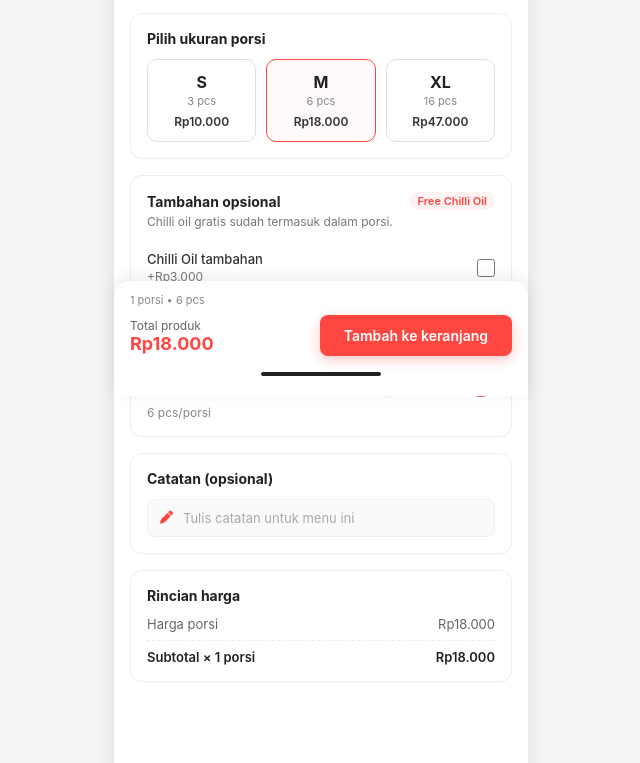
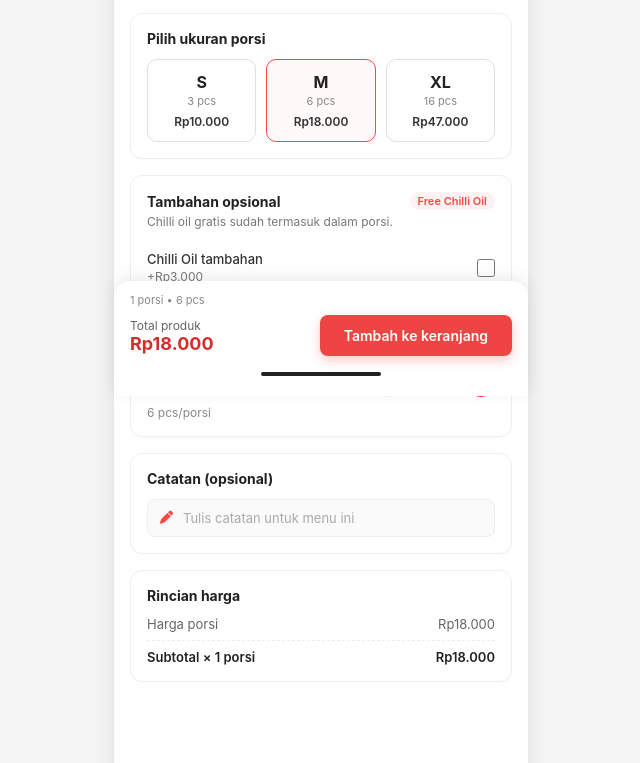
Before and after one commit to Ghibran-nim/self-ordering-system-sabangdoor, a website: page dimsum-mentai-aja.html in a window 1280 px wide. Shown: the part 404-1167 px from the top of the page, without its empty margins (319-959 px from the left). Drawn offline with Linux system fonts and the light colour scheme.

Commit message:
update detail-menu.html and add styling

```diff
--- a/style-detail-menu.css
+++ b/style-detail-menu.css
@@ -86,7 +86,7 @@ body {
 .outlet-title {
     font-size: 13px;
     font-weight: 700;
-    color: #e63946;
+    color: #D72C2C;
     letter-spacing: 0.5px;
 }
 
@@ -436,11 +436,11 @@ body {
 .total-price {
     font-size: 18px;
     font-weight: 700;
-    color: #ff4742;
+    color: #D72C2C;
 }
 
 .cart-btn {
-    background-color: #ff4742;
+    background-color: #EF4444;
     color: #ffffff;
     border: none;
     border-radius: 8px;
```
